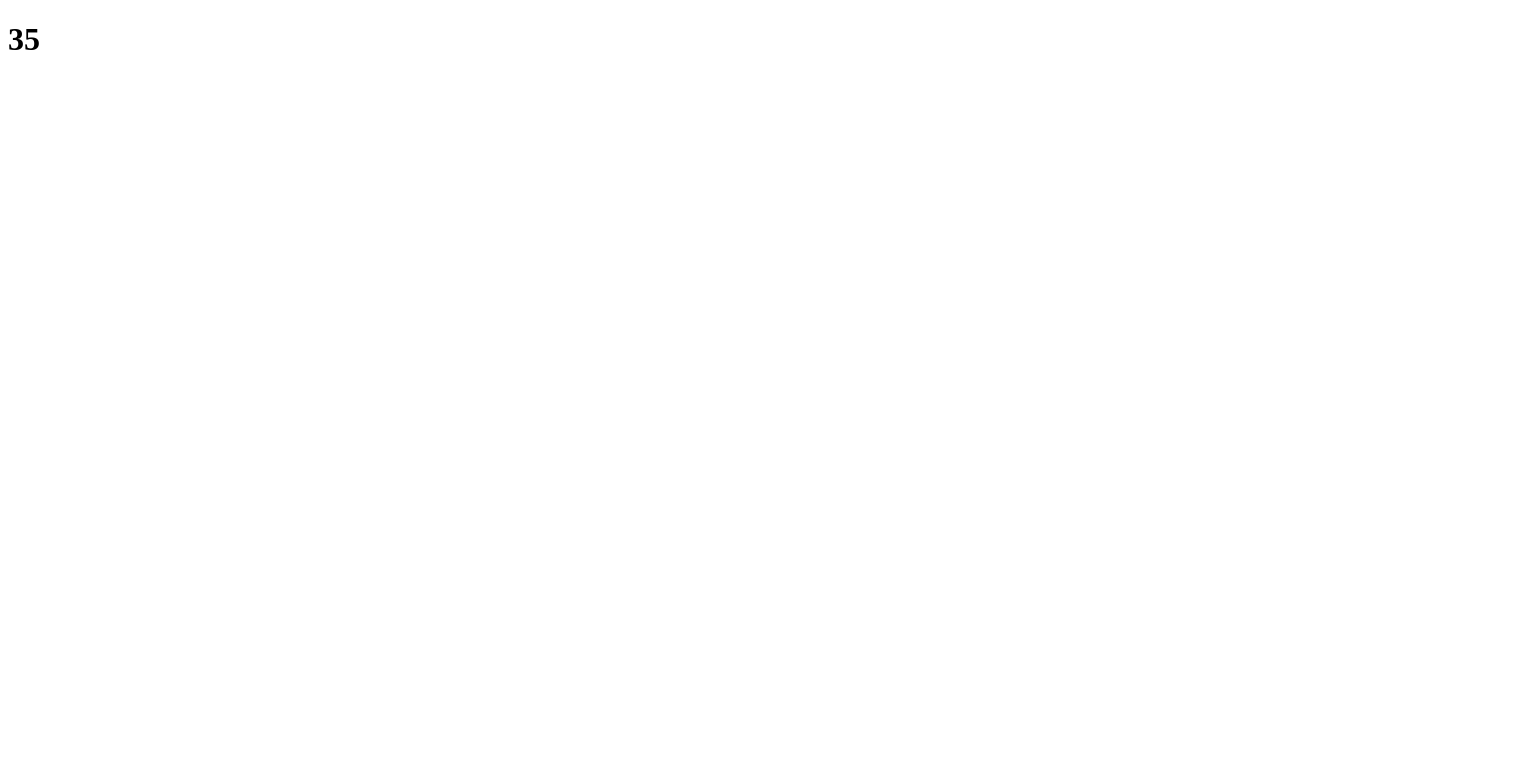
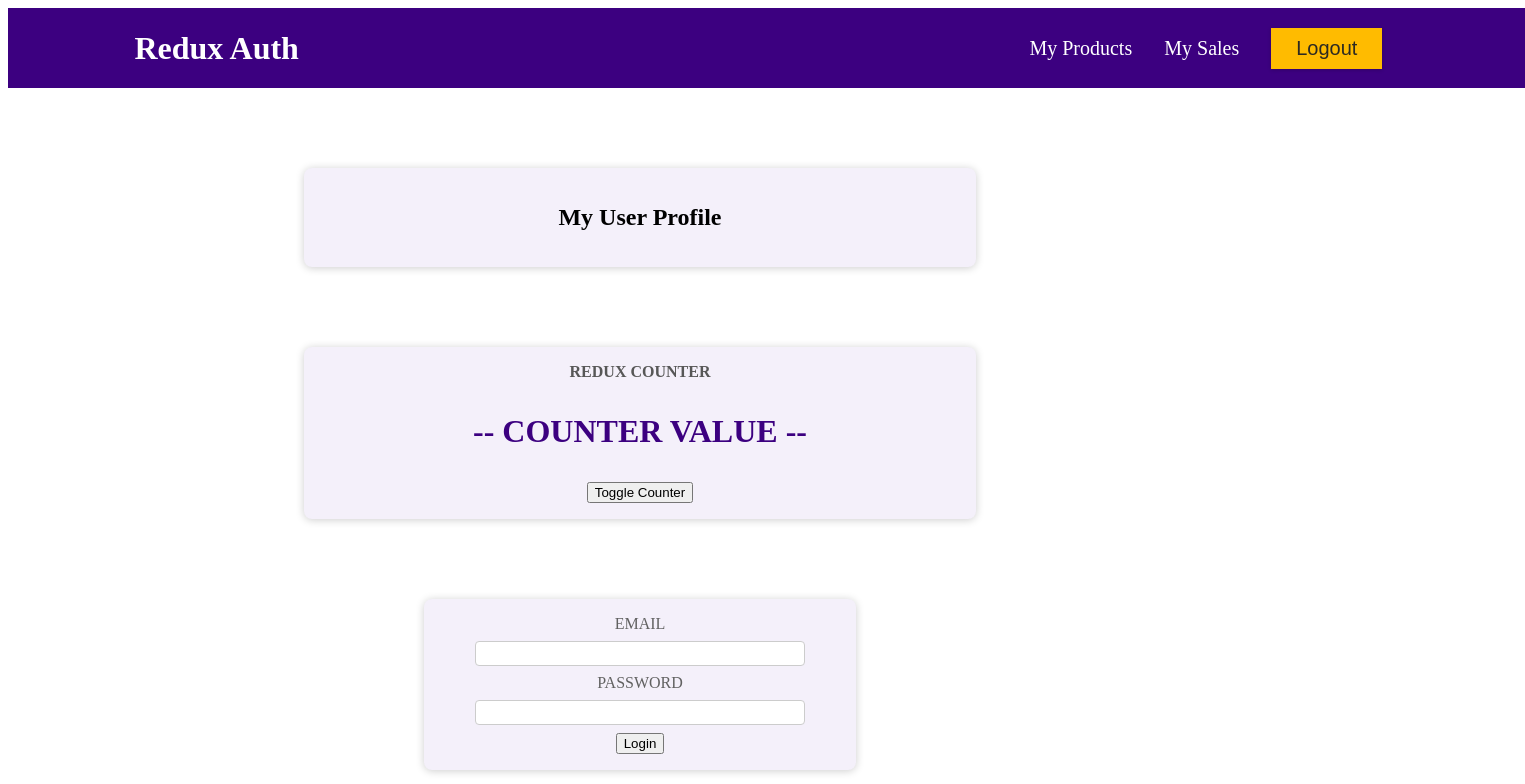
Before and after one commit to gorakhjoshi/reactStateEffect, a JavaScript app: page / in a window 1280 px wide. Shown: the top 784 px of the page, 1525 px wide, since content can reach past the window. Built offline with nearby package versions, Linux system fonts and the light colour scheme.

Commit message:
Components added

```diff
--- a/src/App.js
+++ b/src/App.js
@@ -1,7 +1,16 @@
 import Counter from './components/Counter';
-
+import Auth from './components/Auth';
+import Header from './components/Header';
+import UserProfile from './components/UserProfile';
 function App() {
-  return <Counter />;
+  return (
+    <>
+      <Header />
+      <UserProfile />
+      <Counter />
+      <Auth />
+    </>
+  );
 }
 
 export default App;
--- /dev/null
+++ b/src/components/Auth.js
@@ -0,0 +1,23 @@
+import classes from './Auth.module.css';
+
+const Auth = () => {
+  return (
+    <main className={classes.auth}>
+      <section>
+        <form>
+          <div className={classes.control}>
+            <label htmlFor='email'>Email</label>
+            <input type='email' id='email' />
+          </div>
+          <div className={classes.control}>
+            <label htmlFor='password'>Password</label>
+            <input type='password' id='password' />
+          </div>
+          <button>Login</button>
+        </form>
+      </section>
+    </main>
+  );
+};
+
+export default Auth;
--- /dev/null
+++ b/src/components/Auth.module.css
@@ -0,0 +1,29 @@
+.auth {
+  margin: 5rem auto;
+  box-shadow: 0 1px 8px rgba(0, 0, 0, 0.2);
+  width: 25rem;
+  border-radius: 8px;
+  padding: 1rem;
+  text-align: center;
+  background-color: #f4f0fa;
+}
+
+.control {
+  margin-bottom: 0.5rem;
+}
+
+.control label {
+  display: block;
+  color: #616161;
+  text-transform: uppercase;
+  margin-bottom: 0.5rem;
+}
+
+.control input {
+  display: block;
+  width: 20rem;
+  margin: auto;
+  border-radius: 4px;
+  padding: 0.25rem;
+  border: 1px solid #ccc;
+}
--- a/src/components/Counter.js
+++ b/src/components/Counter.js
@@ -1,8 +1,15 @@
-import { useSelector } from 'react-redux';
+import classes from './Counter.module.css';
 
-function Counter() {
-  const counter = useSelector((state) => state.counter);
-  return <h1>{counter}</h1>;
-}
+const Counter = () => {
+  const toggleCounterHandler = () => {};
+
+  return (
+    <main className={classes.counter}>
+      <h1>Redux Counter</h1>
+      <div className={classes.value}>-- COUNTER VALUE --</div>
+      <button onClick={toggleCounterHandler}>Toggle Counter</button>
+    </main>
+  );
+};
 
 export default Counter;
--- /dev/null
+++ b/src/components/Counter.module.css
@@ -0,0 +1,23 @@
+.counter {
+  margin: 5rem auto;
+  box-shadow: 0 1px 8px rgba(0, 0, 0, 0.2);
+  width: 40rem;
+  border-radius: 8px;
+  padding: 1rem;
+  text-align: center;
+  background-color: #f4f0fa;
+}
+
+.counter h1 {
+  text-transform: uppercase;
+  color: #575757;
+  margin: 0;
+  font-size: 1rem;
+}
+
+.value {
+  font-size: 2rem;
+  color: #3c0080;
+  margin: 2rem 0;
+  font-weight: bold;
+}
--- /dev/null
+++ b/src/components/Header.js
@@ -0,0 +1,24 @@
+import classes from './Header.module.css';
+
+const Header = () => {
+  return (
+    <header className={classes.header}>
+      <h1>Redux Auth</h1>
+      <nav>
+        <ul>
+          <li>
+            <a href='/'>My Products</a>
+          </li>
+          <li>
+            <a href='/'>My Sales</a>
+          </li>
+          <li>
+            <button>Logout</button>
+          </li>
+        </ul>
+      </nav>
+    </header>
+  );
+};
+
+export default Header;
--- /dev/null
+++ b/src/components/Header.module.css
@@ -0,0 +1,48 @@
+.header {
+  width: 100%;
+  height: 5rem;
+  display: flex;
+  justify-content: space-between;
+  align-items: center;
+  background-color: #3c0080;
+  color: white;
+  padding: 0 10%;
+}
+
+.header ul {
+  display: flex;
+  list-style: none;
+  margin: 0;
+  padding: 0;
+  align-items: center;
+}
+
+.header li {
+  margin: 0 1rem;
+}
+
+.header a {
+  text-decoration: none;
+  color: white;
+  font-size: 1.25rem;
+}
+
+.header a:hover,
+.header a:active {
+  color: #b864da;
+}
+
+.header button {
+  font-size: 1.25rem;
+  background-color: #ffbb00;
+  border: 1px solid #ffbb00;
+  padding: 0.5rem 1.5rem;
+  box-shadow: 0 1px 4px rgba(0, 0, 0, 0.2);
+  color: #2c2922;
+}
+
+.header button:hover,
+.header button:active {
+  background-color: #ffa600;
+  border-color: #ffa600;
+}
--- /dev/null
+++ b/src/components/UserProfile.js
@@ -0,0 +1,11 @@
+import classes from './UserProfile.module.css';
+
+const UserProfile = () => {
+  return (
+    <main className={classes.profile}>
+      <h2>My User Profile</h2>
+    </main>
+  );
+};
+
+export default UserProfile;
--- /dev/null
+++ b/src/components/UserProfile.module.css
@@ -0,0 +1,9 @@
+.profile {
+  margin: 5rem auto;
+  box-shadow: 0 1px 8px rgba(0, 0, 0, 0.2);
+  width: 40rem;
+  border-radius: 8px;
+  padding: 1rem;
+  text-align: center;
+  background-color: #f4f0fa;
+}
```
